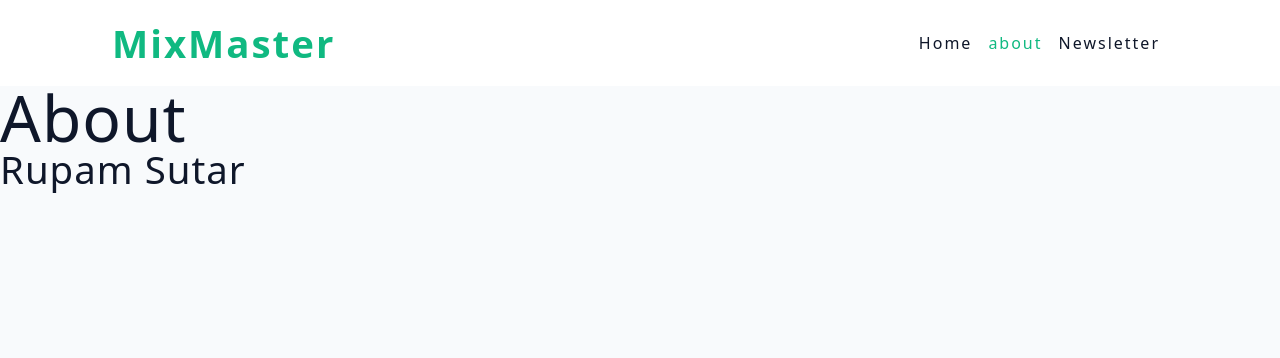
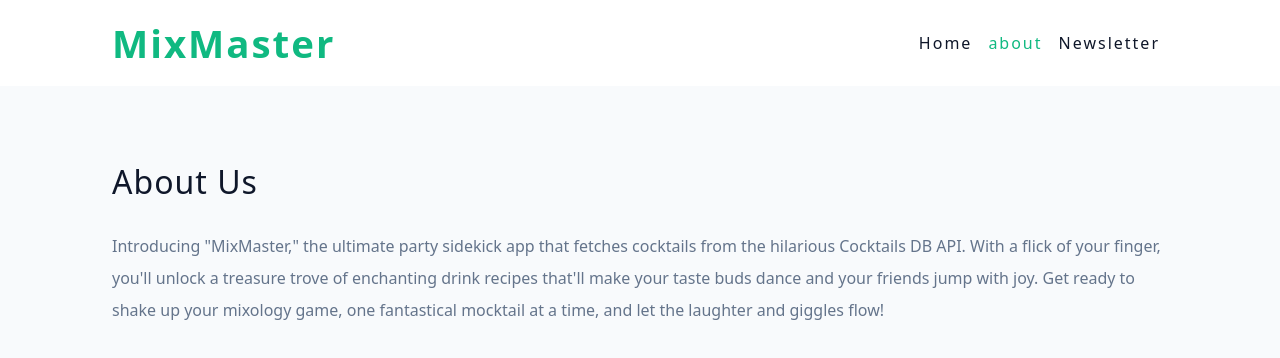
Before and after one commit to rupamsutar/mix-master, a React (Vite) app: page /about/person in a window 1280 px wide. Shown: the top 358 px of the page. Built offline with nearby package versions, Linux system fonts and the light colour scheme.

Commit message:
Error page set up done with useRouteError and error element

```diff
--- a/src/App.jsx
+++ b/src/App.jsx
@@ -1,11 +1,12 @@
 import { RouterProvider, createBrowserRouter } from "react-router-dom";
-import { About, Cocktail, HomeLayout, Landing, Newsletter } from "./pages";
+import { About, Cocktail, Error, HomeLayout, Landing, Newsletter } from "./pages";
 
 
 const router = createBrowserRouter([
   {
     path: '/',
     element: <HomeLayout />,
+    errorElement: <Error />,
     children: [
       {
         index: true,
--- a/src/assets/wrappers/AboutPage.js
+++ b/src/assets/wrappers/AboutPage.js
@@ -1,11 +1,12 @@
-import styled from 'styled-components';
+import styled from "styled-components";
 
 const Wrapper = styled.div`
   p {
     line-height: 2;
     color: var(--grey-500);
     margin-top: 2rem;
+
   }
-`;
+`
 
 export default Wrapper;
--- a/src/index.css
+++ b/src/index.css
@@ -279,6 +279,7 @@
 PROJECT CSS
 =============
 */
+
 .page {
   width: var(--view-width);
   max-width: var(--max-width);
--- a/src/pages/About.jsx
+++ b/src/pages/About.jsx
@@ -1,11 +1,18 @@
 import React from 'react'
 import { Link, Outlet } from 'react-router-dom'
+import Wrapper from '../assets/wrappers/AboutPage'
 
 const About = () => {
-  return (<div className="">
-    <h1>About</h1>
-    <Outlet />
-  </div>
+  return (
+    <Wrapper>
+      <h3>About Us</h3>
+      <p>Introducing "MixMaster," the ultimate party sidekick app that fetches
+        cocktails from the hilarious Cocktails DB API. With a flick of your
+        finger, you'll unlock a treasure trove of enchanting drink recipes
+        that'll make your taste buds dance and your friends jump with joy. Get
+        ready to shake up your mixology game, one fantastical mocktail at a
+        time, and let the laughter and giggles flow!</p>
+    </Wrapper>
   )
 }
 
--- a/src/pages/Error.jsx
+++ b/src/pages/Error.jsx
@@ -1,9 +1,31 @@
-import React from 'react'
+import React from 'react';
+import { Link, useRouteError } from 'react-router-dom';
+import img from "../assets/not-found.svg";
 
 const Error = () => {
+
+const error = useRouteError();
+if (error.status === 404) {
   return (
-    <h1>Error</h1>
+    <>
+      <div className="">
+        <img src={img} alt="Not Found" />
+        <h3>Ohh !</h3>
+        <p>We cant seem to find the page  we are looking for !</p>
+        <Link to='/'>back home</Link>
+      </div>
+    </>
   )
 }
 
+return(
+<>
+  <div className="">
+    <h3>Something Went Wrong</h3>
+  </div>
+</>
+)
+
+}
+
 export default Error
--- a/src/pages/HomeLayout.jsx
+++ b/src/pages/HomeLayout.jsx
@@ -6,7 +6,10 @@
   return (
     <>
       <Navbar />
-      <Outlet />
+      <section className="page">
+        <Outlet />
+      </section>
+
     </>
   )
 }
```
